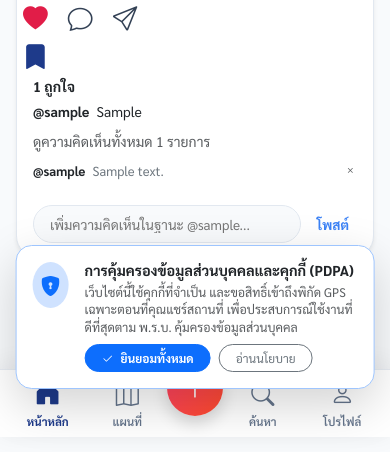
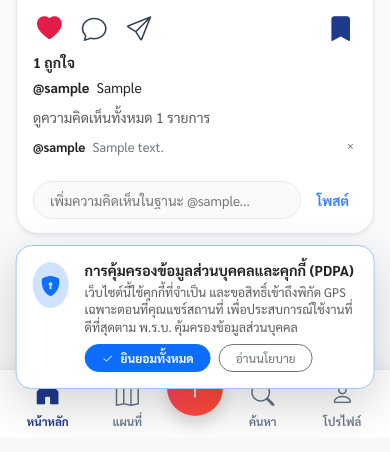
Before and after one commit to lnapoon/Thi-Ni-Thi-Nai, a Django app: page / in a window 390 px wide. Shown: the part 407-859 px from the top of the page. After the commit the page ends 834 px from the top, so only its background shows below. Run offline with Django 5.2, Linux system fonts and the light colour scheme; a user stored in the database is signed in; tables that the repository leaves empty hold one stand-in row (values such as "Sample post").

Commit message:
UI Update: Mobile drawer slides in from the right edge, and bookmark button pinned to far right of action bar

```diff
--- a/static/css/style.css
+++ b/static/css/style.css
@@ -350,10 +350,27 @@ body::before {
   z-index: 1 !important;
 }
 
-.leaflet-popup-content-wrapper {
-  border-radius: 14px !important;
-  box-shadow: 0 8px 24px rgba(15, 23, 42, 0.15) !important;
-  padding: 4px !important;
+/* Card Actions Bar (Like, Comment, Share on Left, Bookmark on Far Right) */
+.card-actions-bar,
+.ig-action-bar {
+  display: flex !important;
+  align-items: center !important;
+  justify-content: space-between !important;
+  padding: 10px 14px 4px 14px !important;
+  width: 100% !important;
+}
+
+.card-actions-bar .actions-left,
+.ig-action-left {
+  display: flex !important;
+  align-items: center !important;
+  gap: 8px !important;
+}
+
+.card-actions-bar .actions-right {
+  display: flex !important;
+  align-items: center !important;
+  margin-left: auto !important;
 }
 
 .btn-action-icon {
--- a/templates/base.html
+++ b/templates/base.html
@@ -281,10 +281,10 @@
     </div>
   </div>
 
-  <!-- Mobile User Action Menu Offcanvas (Bottom Sheet) -->
+  <!-- Mobile User Action Menu Offcanvas (Slides in from Right) -->
   {% if user.is_authenticated %}
-    <div class="offcanvas offcanvas-bottom rounded-top-4 border-0 shadow-lg" tabindex="-1" id="mobileUserDrawer" style="max-height: 85vh; height: auto; z-index: 1080;">
-      <div class="offcanvas-header pb-2 border-bottom">
+    <div class="offcanvas offcanvas-end rounded-start-4 border-0 shadow-lg" tabindex="-1" id="mobileUserDrawer" style="width: 320px; max-width: 88vw; z-index: 1080;">
+      <div class="offcanvas-header pb-2 border-bottom bg-light bg-opacity-50">
         <div class="d-flex align-items-center gap-3">
           {% if user.get_avatar_url %}
             <img src="{{ user.get_avatar_url }}" alt="{{ user.username }}" class="rounded-circle border border-2 border-primary shadow-sm" width="46" height="46" style="object-fit: cover;">
--- a/templates/checkins/feed.html
+++ b/templates/checkins/feed.html
@@ -121,8 +121,8 @@
           </div>
 
           <!-- Action Bar (Like, Comment, Share, Bookmark) -->
-          <div class="card-actions-bar">
-            <div class="d-flex align-items-center gap-2">
+          <div class="card-actions-bar d-flex align-items-center justify-content-between px-3 pt-2 pb-1">
+            <div class="actions-left d-flex align-items-center gap-2">
               <!-- Like Button -->
               <button
                 type="button"
@@ -157,8 +157,8 @@
               </button>
             </div>
 
-            <!-- Bookmark Button -->
-            <div>
+            <!-- Bookmark Button (Aligned to Far Right) -->
+            <div class="actions-right ms-auto">
               <button
                 type="button"
                 class="btn-action-icon btn-bookmark {% if checkin.id in user_bookmarked_ids %}bookmarked text-primary{% endif %}"
```
